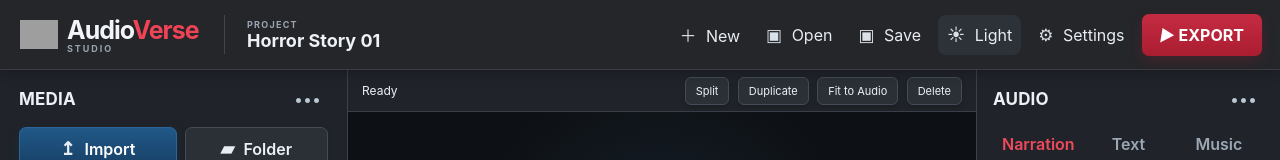
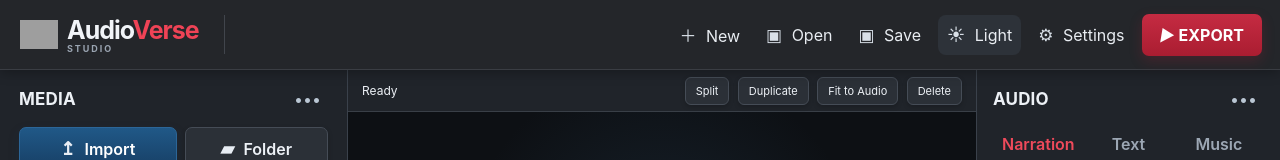
Before and after one commit to Editron-io/front, a plain HTML site: page index.html in a window 1280 px wide. Shown: the top 160 px of the page. Drawn offline with Linux system fonts and the light colour scheme; no server answers; grey boxes are pictures that could not be loaded.

Commit message:
Update index.html

```diff
--- a/index.html
+++ b/index.html
@@ -20,10 +20,7 @@
     </div>
   </div>
 
-  <div class="project">
-    <span>PROJECT</span>
-    <strong id="projectName">Horror Story 01</strong>
-  </div>
+  <div class="project" aria-hidden="true"></div>
 
   <div class="top-actions">
     <button id="newProject" class="top-btn"><i>＋</i> New</button>
```
